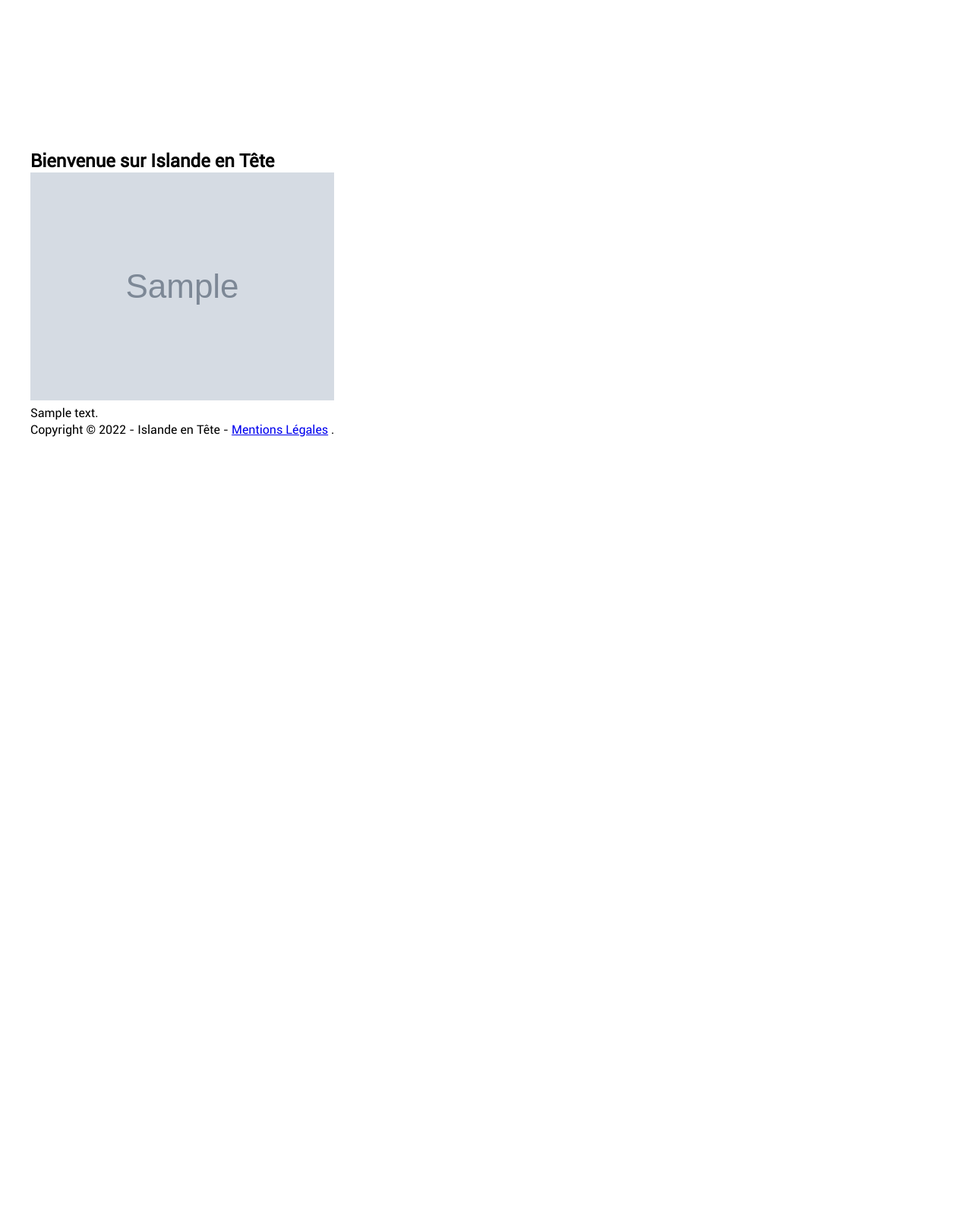
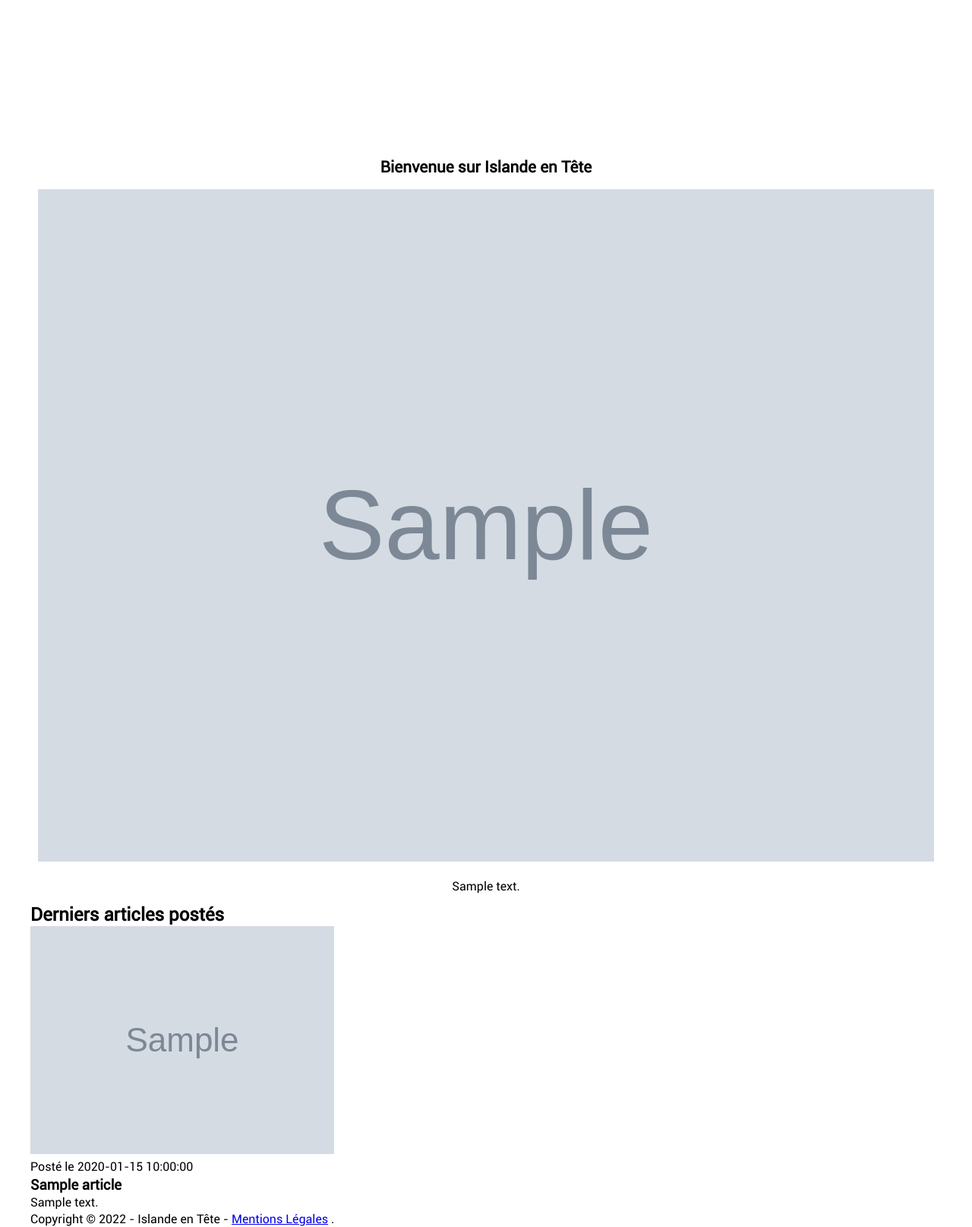
Before and after one commit to bigben35/projet-blog-kercode, a PHP site: template app/Views/front/home.php in a window 1280 px wide. Shown: the part 313-1928 px from the top of the page at 76% size. Before the commit the page ends 888 px from the top, so only its background shows below. Run offline with PHP 8.4, Linux system fonts and the light colour scheme; the template is opened without the code that fills it: most values are stand-ins (such as "Sample title", 1, 10 or a date in 2020); grey boxes marked "Sample" are stand-in pictures.

Commit message:
affichage derniers articles page home.php, creation dans controller et model

```diff
--- a/app/Controllers/FrontController.php
+++ b/app/Controllers/FrontController.php
@@ -14,6 +14,9 @@ class FrontController extends Controller
         $presentationAdmin = new \ProjetBlogKercode\Models\UserModel();
         $presentation = $presentationAdmin->getPresentation();
 
+        //derniers articles
+        $lastArticle = new \ProjetBlogKercode\Models\UserModel();
+        $articles = $lastArticle->getLastArticles();
         require "app/Views/Front/home.php";
     }
 
--- a/app/Public/style.css
+++ b/app/Public/style.css
@@ -151,6 +151,19 @@ header{
     left: 1rem;
 }
 
+/* PRESENTATION  */
+#presentation{
+    margin: 10px;
+    text-align: center;
+}
+.bloc-presentation h2{
+    font-size: 1.3rem;
+    margin-bottom: 1rem;
+}
+.bloc-presentation img{
+    width: 100%;
+    margin-bottom: 1rem;
+}
 
 
 /* ----------------------PAGE METEO  ---------------------*/
--- a/app/Views/front/home.php
+++ b/app/Views/front/home.php
@@ -34,6 +34,23 @@ ob_start();
     </div>
 </section>
 
+<section id="last-articles">
+    <article>
+        <h2>Derniers articles postés</h2>
+        <?php foreach ($articles as $article){
+            ?>
+            <div class="bloc-article">
+                <img src="<?= $article['url_image']; ?>" alt="<?= $article['alt_image']; ?>">
+            </div>
+            <div class="content-article">
+                <p class="date">Posté le <time datetime="<?= $article['created_at']; ?>"><?= $article['created_at']; ?></time></p>
+                <h3><?= $article['title']; ?></h3>
+                <p class="content"><?= $article['content']; ?></p>
+            </div>
+        <?php }; ?>
+    </article>
+</section>
+
 
 
 
```
Also changed, not shown: app/Models/UserModel.php (+8 -0 lines).
